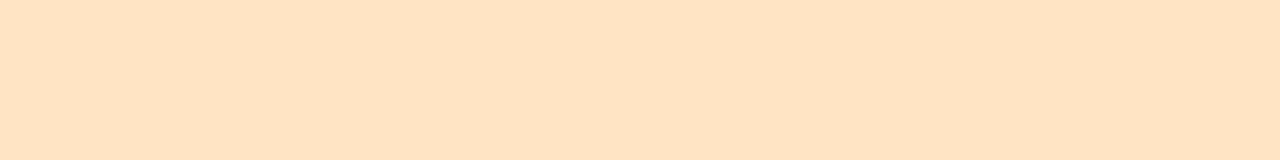
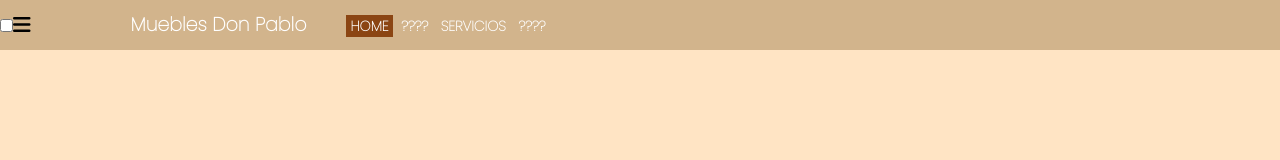
Before and after one commit to Aleccaceres/Proyecto_E-commerce, a plain HTML site: page index.html in a window 1280 px wide. Drawn offline with Linux system fonts and the light colour scheme.

Commit message:
base basico

```diff
--- a/index.html
+++ b/index.html
@@ -3,11 +3,39 @@
 <head>
     <meta charset="UTF-8">
     <meta name="viewport" content="width=device-width, initial-scale=1.0">
-    <title>Document</title>
+    <link href="https://fonts.googleapis.com/css2?family=Poppins:wght@100&display=swap" rel="stylesheet">
+    <title>Muebles Don Pablo</title>
     <link rel="stylesheet" href="style.css">
+    <script src="https://kit.fontawesome.com/a076d05399.js"></script>
 
 </head>
 <body>
+    <header>
+        <nav>
+            <input type="checkbox" id="check">
+            <label for="check" class="checkbtn">
+                <i class="fas fa-bars"></i>
+            </label>
+
+            <label class="logo">Muebles Don Pablo</label>
+            <ul>
+                <li><a class="active" href="#">Home</a></li>
+                <li><a href="#">????</a></li>
+                <li><a href="#">Servicios</a></li>
+                <li><a href="#">????</a></li>
+            </ul>
+
+
+             </label>
+
+
+        </nav>
+
+
+
+
+
+    </header>
 
 </body>
 </html>
--- a/style.css
+++ b/style.css
@@ -1,3 +1,50 @@
+*{
+    margin: 0;
+    padding: 0;
+    box-sizing: border-box;
+    font-family: 'Poppins', sans-serif;
+    text-decoration: none;
+     list-style: none;
+}
 body{
     background-color: bisque;
 }
+nav{
+    background-color: tan;
+    height: 50px;
+    width: 100%;
+    display: flex;
+    align-items: center;
+
+}
+label.logo{
+    color: white;
+    font-size: 19px;
+    line-height: 100px;
+    font-weight: bolder;
+    margin-left: 100px;
+}
+nav ul{
+    float: right;
+    margin: 40px;
+
+}
+nav ul li{
+    display: inline-block;
+    line-height: 0px;
+}
+nav ul li a{
+    color: white;
+    font-size: 14px;
+    font-weight: bold;
+    text-transform: uppercase;
+    padding: 1px 4px;
+
+}
+a.active,a:hover{
+    background-color: saddlebrown;
+    transition: .7s;
+}
+.checkbtn{
+    font-size: 20px;
+}
```
